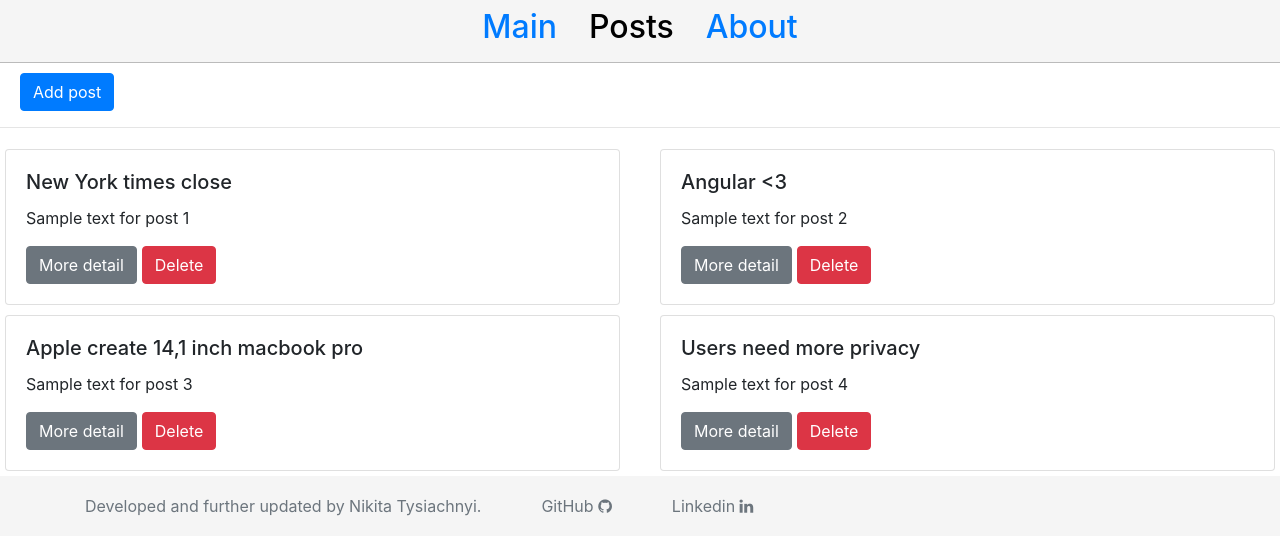
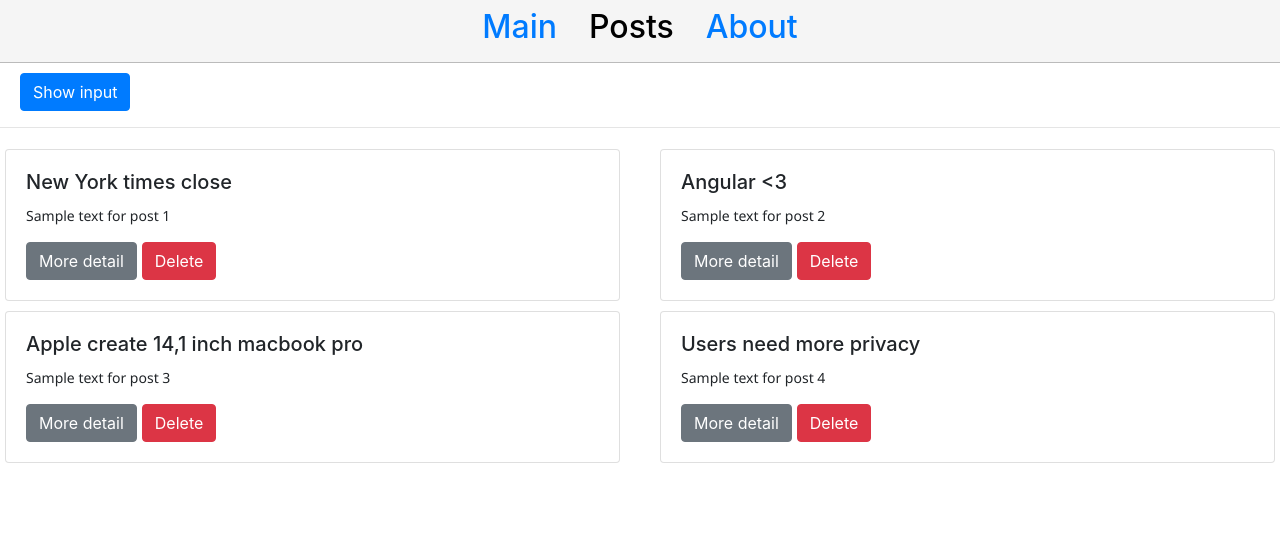
Before and after one commit to Tysiachnyi/tysiachnyiAngularDemo, an Angular app: page /posts in a window 1280 px wide. Shown: the top 554 px of the page. Built offline with nearby package versions, Linux system fonts and the light colour scheme.

Commit message:
added input post method, and started addPost()

```diff
--- a/src/app/about/about.component.css
+++ b/src/app/about/about.component.css
@@ -1,3 +1,12 @@
-colorForJumb{
+.colorForJumb{
   background-color: white!important;
 }
+
+.footer {
+  position: absolute;
+  bottom: 0;
+  width: 100%;
+  height: 60px;
+  line-height: 60px;
+  background-color: #f5f5f5;
+}
--- a/src/app/about/about.component.html
+++ b/src/app/about/about.component.html
@@ -2,5 +2,21 @@
   <div class="container">
     <h1 class="display-4">About</h1>
     <p class="lead">This is my angular demo app, where i use a lot of feathures of angular</p>
+    <p class="lead">Developed and further updated by Nikita Tysiachnyi.</p>
+
+    <a class="github__link text-secondary"
+       style="margin-right: 5px;"
+       href="https://github.com/Tysiachnyi">
+        GitHub
+        <span>  </span>
+        <i class="fa fa-github" aria-hidden="true"></i>
+    </a>
+    <a class="github__link text-secondary"
+       style="margin-right: 5px"
+       href="https://www.linkedin.com/in/nikita-tisachniy-9b32b294/">
+        Linkedin
+        <span>  </span>
+        <i class="fa fa-linkedin" aria-hidden="true"></i>
+    </a>
   </div>
 </div>
--- a/src/app/app.component.css
+++ b/src/app/app.component.css
@@ -15,13 +15,14 @@
 }
 
 .footer {
-  position: sticky;
+  position: absolute;
   bottom: 0;
   width: 100%;
   height: 60px;
   line-height: 60px;
   background-color: #f5f5f5;
 }
+
 
 .github__link {
   margin-left: 5%;
--- a/src/app/app.component.html
+++ b/src/app/app.component.html
@@ -14,19 +14,3 @@
 <div>
 <router-outlet></router-outlet>
 </div>
-<footer class="footer">
-  <div class="container">
-    <span class="text-muted">Developed and further updated by Nikita Tysiachnyi.
-    <a class="github__link text-secondary"
-    href="https://github.com/Tysiachnyi">
-        GitHub
-        <span>  </span>
-        <i class="fa fa-github" aria-hidden="true"></i></a>
-    <a class="github__link text-secondary"
-    href="https://www.linkedin.com/in/nikita-tisachniy-9b32b294/">
-        Linkedin
-        <span>  </span>
-        <i class="fa fa-linkedin" aria-hidden="true"></i></a>
-    </span>
-  </div>
-</footer>
--- a/src/app/post/post.component.ts
+++ b/src/app/post/post.component.ts
@@ -19,7 +19,7 @@ export class PostComponent implements OnInit {
 
   ngOnInit() {
     this.route.params.subscribe( (params: Params) => {
-      this.post = this.postsService.getById(+params.id)
+      this.post = this.postsService.getById(+params.id);
     });
   }
 
--- a/src/app/posts/posts.component.html
+++ b/src/app/posts/posts.component.html
@@ -1,6 +1,25 @@
 <div class="container-fluid" style="margin-top: 5px;">
   <div>
-    <button type="button" class="btn btn-primary" style="margin-left: 5px; margin-top: 5px;">Add post</button>
+    <button
+            type="button"
+            class="btn btn-primary"
+            style="margin-left: 5px; margin-top: 5px;"
+            (click)="addInput()"
+    >{{inputValue}}
+    </button>
+    <div style="margin-top: 10px" *ngIf="addPostValue">
+      <div class="form-group">
+        <input type="text" style="margin-top: 5px"
+               class="form-control" name=""   placeholder="Write title">
+        <br>
+        <textarea style="margin-top: 5px; margin-bottom: 5px"
+                  placeholder="Write post text"
+                  class="form-control" rows="3" id="comment"></textarea>
+        <div class="text-center">
+        <button type="button" class="btn btn-success" (click)="addPost()">Add post</button>
+        </div>
+      </div>
+    </div>
   </div>
 </div>
 <hr>
--- a/src/app/posts/posts.component.ts
+++ b/src/app/posts/posts.component.ts
@@ -7,12 +7,31 @@ import { PostsService } from '../data/posts.service';
   styleUrls: ['./posts.component.css']
 })
 export class PostsComponent implements OnInit {
+  addPostValue: boolean;
+  inputValue: string;
+  id: number;
 
   constructor(
-    public postsService: PostsService
+    public postsService: PostsService,
   ) { }
 
   ngOnInit(): void {
+    this.addPostValue = false;
+    this.inputValue = 'Show input';
+    this.id = 100;
   }
 
+  addInput() {
+    console.log(this.postsService.posts);
+    this.addPostValue = !this.addPostValue;
+    this.inputValue = this.addPostValue ? 'Hide input' : 'Show input';
+  }
+
+  addPost() {
+    this.postsService.posts.push({
+      title: 'Hello',
+      text: 'yo',
+      id: this.id++
+    });
+  }
 }
--- a/src/styles.css
+++ b/src/styles.css
@@ -1 +1,2 @@
 /* You can add global styles to this file, and also import other style files */
+h1 { font-family: "Segoe UI", Frutiger, "Frutiger Linotype", "Dejavu Sans", "Helvetica Neue", Arial, sans-serif; font-size: 24px; font-style: normal; font-variant: normal; font-weight: bold; line-height: 26px; } h3 { font-family: "Segoe UI", Frutiger, "Frutiger Linotype", "Dejavu Sans", "Helvetica Neue", Arial, sans-serif; font-size: 14px; font-style: normal; font-variant: normal; font-weight: bold; line-height: 15px; } p { font-family: "Segoe UI", Frutiger, "Frutiger Linotype", "Dejavu Sans", "Helvetica Neue", Arial, sans-serif; font-size: 14px; font-style: normal; font-variant: normal; font-weight: 400; line-height: 20px; } blockquote { font-family: "Segoe UI", Frutiger, "Frutiger Linotype", "Dejavu Sans", "Helvetica Neue", Arial, sans-serif; font-size: 21px; font-style: normal; font-variant: normal; font-weight: 400; line-height: 30px; } pre { font-family: "Segoe UI", Frutiger, "Frutiger Linotype", "Dejavu Sans", "Helvetica Neue", Arial, sans-serif; font-size: 13px; font-style: normal; font-variant: normal; font-weight: 400; line-height: 18px; }
```
Also changed, not shown: src/app/data/posts.service.ts (+5 -5 lines).
